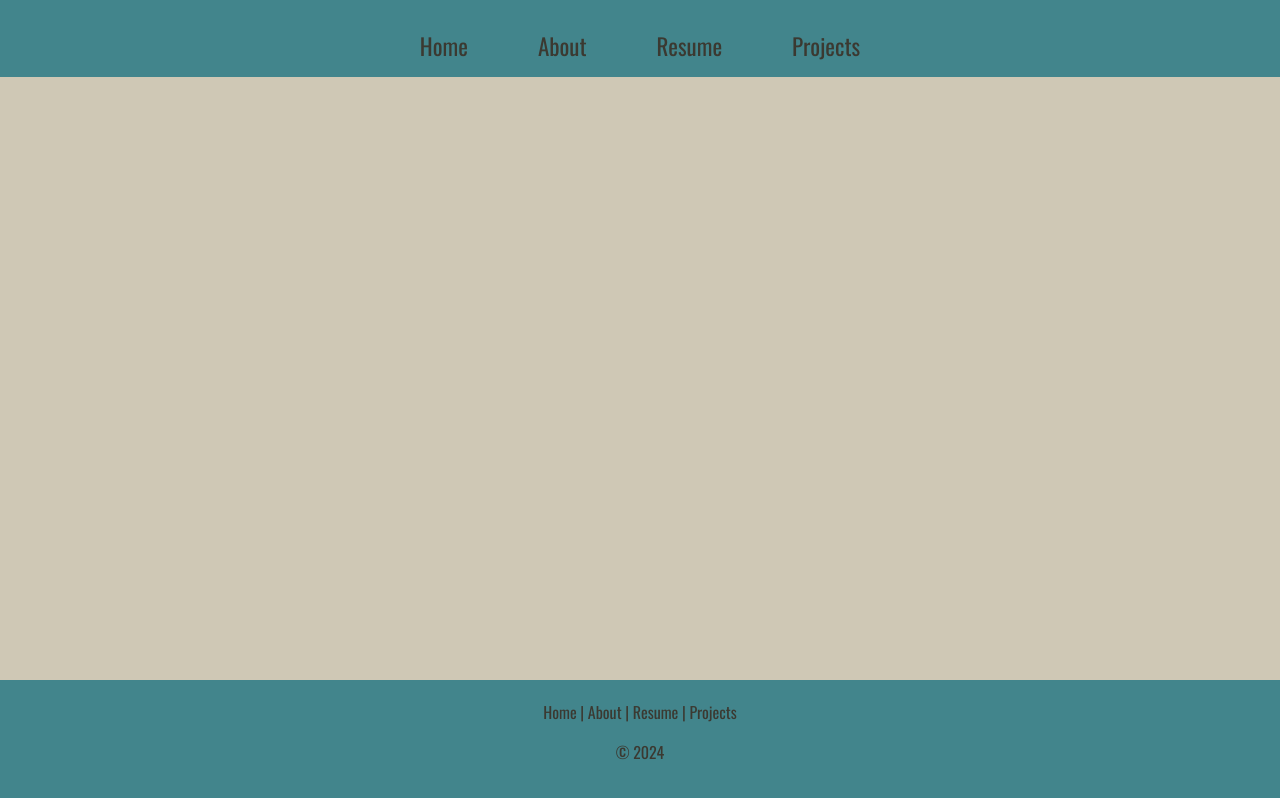
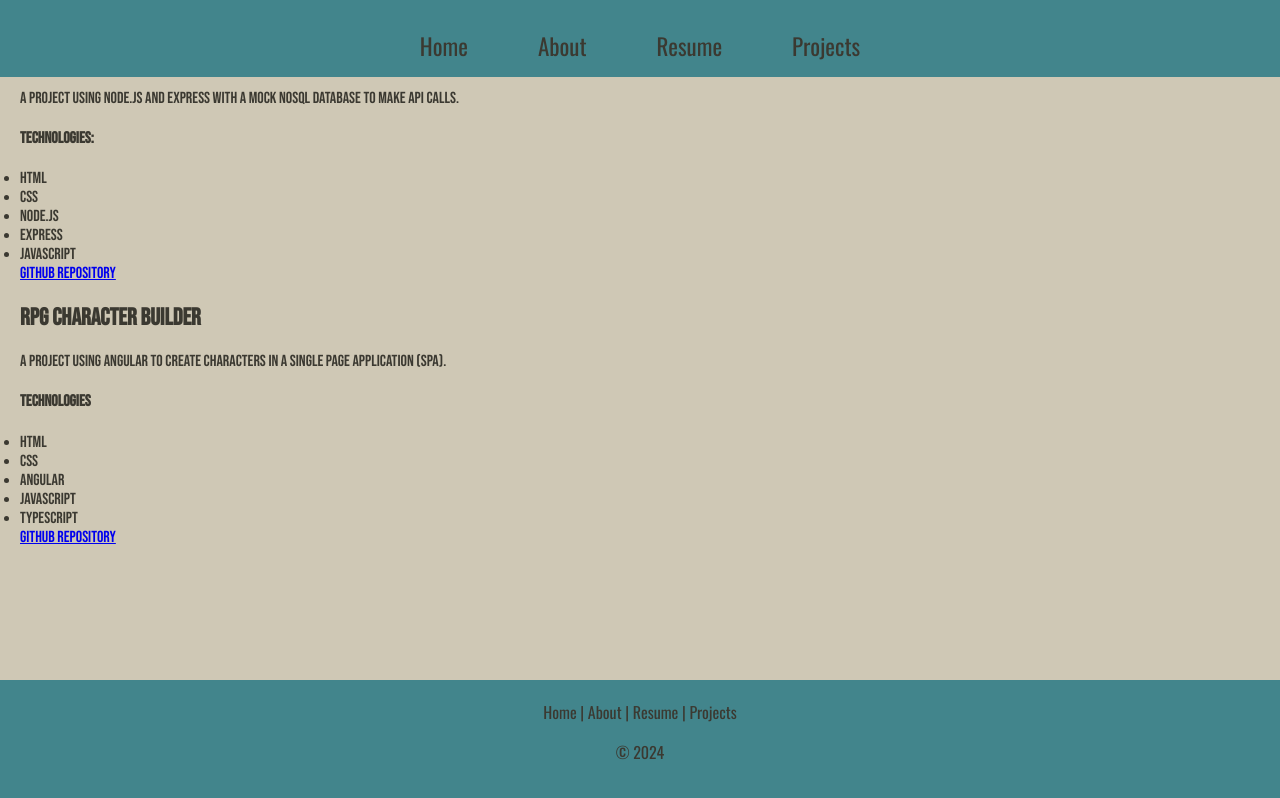
Before and after one commit to leahhwd/portfolio, an Angular app: page /portfolio/projects in a window 1280 px wide. Built offline with nearby package versions, Linux system fonts and the light colour scheme.

Commit message:
projects update

```diff
--- a/src/app/projects/projects.component.ts
+++ b/src/app/projects/projects.component.ts
@@ -5,9 +5,49 @@ import { Component } from '@angular/core';
   standalone: true,
   imports: [],
   template: `
-    <p>
-      projects works!
-    </p>
+    <div class="projects-container">
+     <div class="project">
+      <h2>In-N-Out Books</h2>
+      <p class="description">
+       A project using Node.js and Express with a Mock NoSQL database to make API calls.
+      </p>
+      <div class="technology">
+       <h4>Technologies:</h4>
+       <ul>
+        <li>HTML</li>
+        <li>CSS</li>
+        <li>Node.js</li>
+        <li>Express</li>
+        <li>JavaScript</li>
+       </ul>
+      </div>
+       <a href="https://github.com/leahhwd/in-n-out" target="_blank">
+       GitHub Repository
+       </a>
+     </div>
+
+     <div class="project">
+      <h2>RPG Character Builder</h2>
+      <p class="description">
+       A project using Angular to create characters in a Single Page Application (SPA).
+      </p>
+      <div class="technology">
+       <h4>Technologies</h4>
+       <ul>
+        <li>HTML</li>
+        <li>CSS</li>
+        <li>Angular</li>
+        <li>JavaScript</li>
+        <li>TypeScript</li>
+       </ul>
+      </div>
+       <a href="https://github.com/leahhwd/web-425/tree/main/rpg-character-builder" target="_blank">
+        GitHub Repository
+       </a>
+     </div>
+    </div>
+
+
   `,
   styles: ``
 })
```
